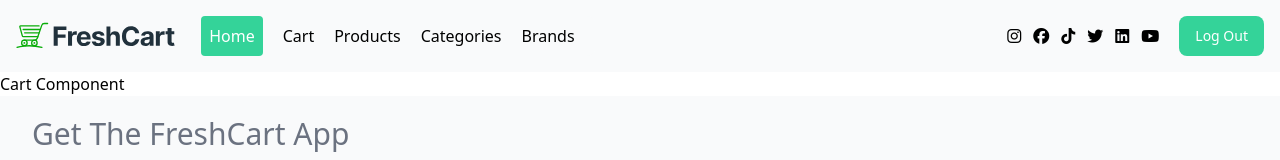
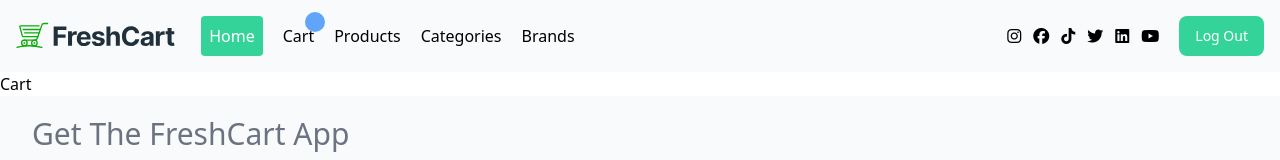
Before and after one commit to mazenamr07/E-Commerce, a React (Vite) app: page /cart in a window 1280 px wide. Shown: the top 160 px of the page. Built offline with nearby package versions, Linux system fonts and the light colour scheme; no server answers; sample sign-in values are in the browser's storage.

Commit message:
done cart in navbar

```diff
--- a/package.json
+++ b/package.json
@@ -19,6 +19,7 @@
     "generate-react-cli": "^8.4.9",
     "react": "^19.0.0",
     "react-dom": "^19.0.0",
+    "react-hot-toast": "^2.5.2",
     "react-router-dom": "^7.1.5",
     "react-spinners": "^0.15.0",
     "swiper": "^11.2.4",
--- a/src/App.jsx
+++ b/src/App.jsx
@@ -14,6 +14,8 @@ import Guard from "./components/Guard/Guard";
 import AuthGuard from "./components/AuthGuard/AuthGuard";
 import { QueryClient, QueryClientProvider } from "@tanstack/react-query";
 import ProductDetails from "./components/ProductDetails/ProductDetails";
+import CartContextProvider from "./context/CartContext";
+import { Toaster } from "react-hot-toast";
 
 const queryClient = new QueryClient();
 
@@ -95,9 +97,12 @@ export default function App() {
   return (
     <>
       <AuthContextProvider>
-        <QueryClientProvider client={queryClient}>
-          <RouterProvider router={routes} />
-        </QueryClientProvider>
+        <CartContextProvider>
+          <QueryClientProvider client={queryClient}>
+            <RouterProvider router={routes} />
+            <Toaster position="top-right" reverseOrder={false} />
+          </QueryClientProvider>
+        </CartContextProvider>
       </AuthContextProvider>
     </>
   );
--- a/src/components/Cart/Cart.jsx
+++ b/src/components/Cart/Cart.jsx
@@ -1,15 +1,11 @@
-import React from 'react';
-import PropTypes from 'prop-types';
+import React, { useContext, useEffect } from "react";
+import { CartContext } from "../../context/CartContext";
 
+export default function Cart() {
+  const { getCartItems } = useContext(CartContext);
+  useEffect(() => {
+    getCartItems();
+  }, []);
 
-const Cart = () => (
-  <div>
-    Cart Component
-  </div>
-);
-
-Cart.propTypes = {};
-
-Cart.defaultProps = {};
-
-export default Cart;
+  return <div>Cart</div>;
+}
--- a/src/components/Home/Home.jsx
+++ b/src/components/Home/Home.jsx
@@ -1,5 +1,5 @@
 import axios from "axios";
-import React, { useEffect, useState } from "react";
+import React, { useContext, useEffect, useState } from "react";
 import ProductCard from "../ProductCard/ProductCard";
 import { GridLoader } from "react-spinners";
 import { useQuery } from "@tanstack/react-query";
@@ -8,8 +8,11 @@ import swiperImg1 from "../../assets/images/slider-image-1.jpeg";
 import swiperImg2 from "../../assets/images/slider-image-2.jpeg";
 import swiperImg3 from "../../assets/images/slider-image-3.jpeg";
 import swiperImg4 from "../../assets/images/slider-2.jpeg";
+import { CartContext } from "../../context/CartContext";
 
 export default function Home() {
+  const { addToCart } = useContext(CartContext);
+
   async function getAllProducts() {
     return axios.get("https://ecommerce.routemisr.com/api/v1/products");
   }
--- a/src/components/Navbar/Navbar.jsx
+++ b/src/components/Navbar/Navbar.jsx
@@ -2,9 +2,11 @@ import React, { useContext, useState } from "react";
 import Logo from "./../../assets/images/freshcart-logo.svg";
 import { Link, useNavigate } from "react-router-dom";
 import { AuthContext } from "../../context/AuthContext";
+import { CartContext } from "../../context/CartContext";
 
 export default function Navbar() {
   const { token, setToken } = useContext(AuthContext);
+  const { numOfCartItems } = useContext(CartContext);
   const navigate = useNavigate();
 
   let [loggingOut, setLoggingOut] = useState(false);
@@ -153,12 +155,17 @@ export default function Navbar() {
                 </Link>
               </li>
 
-              <li>
+              <li className="relative">
                 <Link
                   to="cart"
                   className="block py-2 capitalize px-3 mt-2 lg:mt-0 text-black rounded-sm hover:bg-green-400 hover:text-white lg:hover:bg-transparent lg:hover:text-green-400 lg:p-2 lg:px-0 transition-all"
                 >
                   cart
+                </Link>
+                <Link to="cart">
+                  <div className="w-5 h-5 top-[-10%] end-[-35%] bg-blue-400 rounded-full text-xs absolute flex items-center justify-center text-white">
+                    {numOfCartItems}
+                  </div>
                 </Link>
               </li>
 
--- a/src/components/ProductCard/ProductCard.jsx
+++ b/src/components/ProductCard/ProductCard.jsx
@@ -1,7 +1,10 @@
-import React from "react";
+import React, { useContext } from "react";
 import { Link } from "react-router-dom";
+import { CartContext } from "../../context/CartContext";
 
 export default function ProductCard(props) {
+  const { addToCart } = useContext(CartContext);
+
   const {
     title,
     imageCover,
@@ -55,7 +58,12 @@ export default function ProductCard(props) {
           </div>
         </div>
         <div className="absolute bottom-2 flex justify-between items-center w-full pe-3">
-          <button className="flex cursor-pointer items-center text-white capitalize md:ms-2 bg-green-400 hover:bg-green-500 focus:outline-none focus:ring-green-300 font-medium rounded-lg text-sm px-4 py-2 text-center transition-all">
+          <button
+            onClick={() => {
+              addToCart(_id);
+            }}
+            className="flex cursor-pointer items-center text-white capitalize md:ms-2 bg-green-400 hover:bg-green-500 focus:outline-none focus:ring-green-300 font-medium rounded-lg text-sm px-4 py-2 text-center transition-all"
+          >
             Add to Cart
           </button>
 
--- /dev/null
+++ b/src/context/CartContext.jsx
@@ -0,0 +1,46 @@
+import axios from "axios";
+import React, { createContext, useState } from "react";
+import toast from "react-hot-toast";
+
+export const CartContext = createContext();
+export default function CartContextProvider({ children }) {
+  const [numOfCartItems, setNumOfCartItems] = useState();
+
+  async function addToCart(productId) {
+    try {
+      const res = await axios.post(
+        "https://ecommerce.routemisr.com/api/v1/cart",
+        {
+          productId,
+        },
+        { headers: { token: localStorage.getItem("token") } }
+      );
+      if (res.data.status == "success") {
+        toast.success(res.data.message);
+        setNumOfCartItems(res.data.numOfCartItems);
+      }
+    } catch (err) {
+      toast.error("Oops.. something went wrong!");
+    }
+  }
+
+  async function getCartItems() {
+    try {
+      const res = await axios.get(
+        "https://ecommerce.routemisr.com/api/v1/cart",
+        {
+          headers: { token: localStorage.getItem("token") },
+        }
+      );
+      console.log(res, "Response");
+    } catch (err) {
+      console.log(err, "Error");
+    }
+  }
+
+  return (
+    <CartContext.Provider value={{ addToCart, numOfCartItems, getCartItems }}>
+      {children}
+    </CartContext.Provider>
+  );
+}
```
Also changed, not shown: 1 other file (tests, documents, lock files or other folders).
